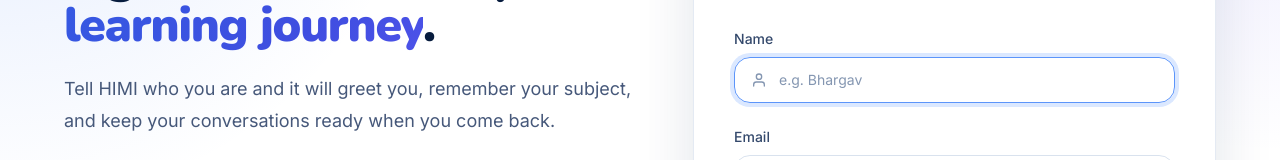
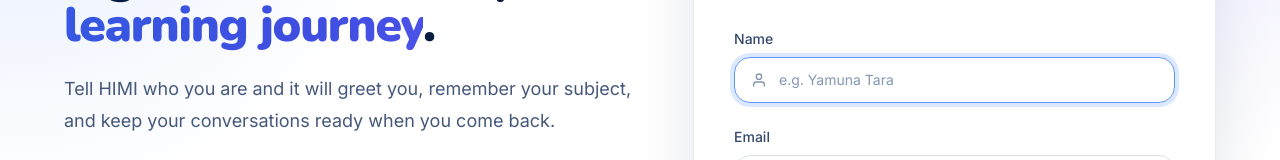
Before and after one commit to adhimulamyamunatara/himi-interactive-model, a React (Vite) app in the folder frontend/: page /login in a window 1280 px wide. Shown: the part 312-472 px from the top of the page. Built offline with nearby package versions, Linux system fonts and the light colour scheme; no server answers.

Commit message:
changed the Login UI/Ux

```diff
--- a/frontend/src/pages/Login.jsx
+++ b/frontend/src/pages/Login.jsx
@@ -106,7 +106,7 @@
                   label="Name"
                   value={form.name}
                   onChange={handleChange('name')}
-                  placeholder="e.g. Bhargav"
+                  placeholder="e.g. Yamuna Tara"
                   icon={FiUser}
                   autoComplete="name"
                   error={errors.name}
```
